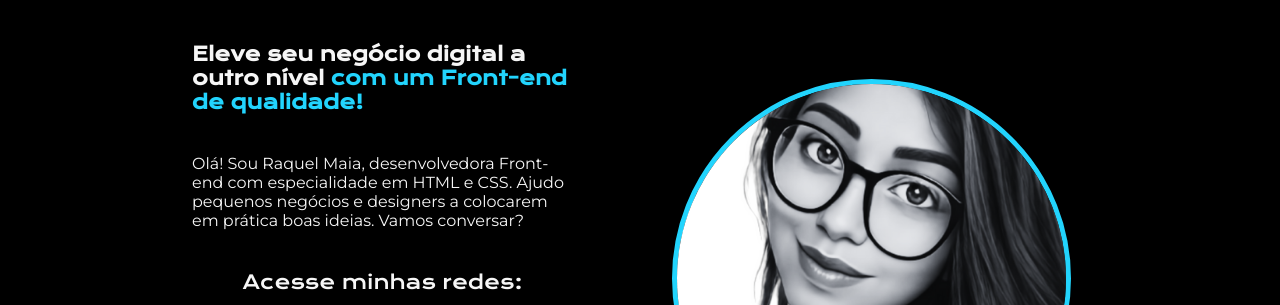
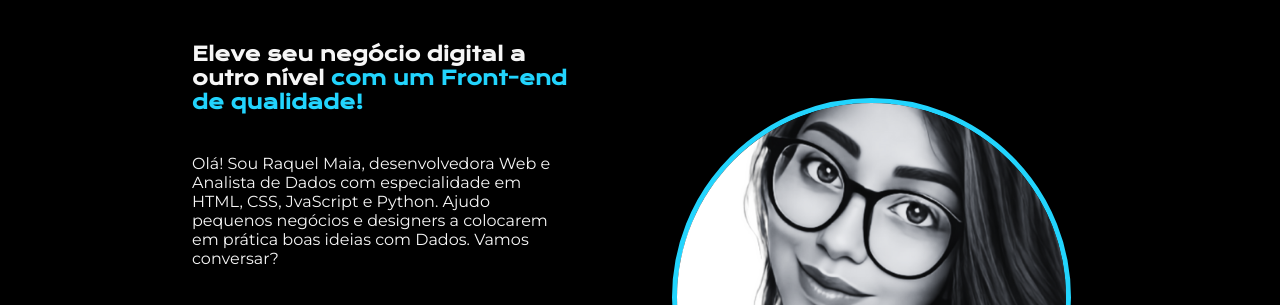
Before and after one commit to raquel-maia/portfolio, a plain HTML site: page index.html in a window 1280 px wide. Shown: the part 77-382 px from the top of the page. Drawn offline with nearby package versions, Linux system fonts and the light colour scheme.

Commit message:
Update index.html

```diff
--- a/index.html
+++ b/index.html
@@ -23,7 +23,7 @@
                 Eleve seu negócio digital a outro nível<strong class="feature-title"> com um Front-end de qualidade!</strong>
             </h1>
             <p class="presentation__content__text">
-                Olá! Sou Raquel Maia, desenvolvedora Front-end com especialidade em HTML e CSS. Ajudo pequenos negócios e designers a colocarem em prática boas ideias. Vamos conversar?
+                Olá! Sou Raquel Maia, desenvolvedora Web e Analista de Dados com especialidade em HTML, CSS, JvaScript e Python. Ajudo pequenos negócios e designers a colocarem em prática boas ideias com Dados. Vamos conversar?
             </p>
             <div class="presentation__links">
                 <h2 class= "presentation__links__subtitle">Acesse minhas redes:</h2>
```
